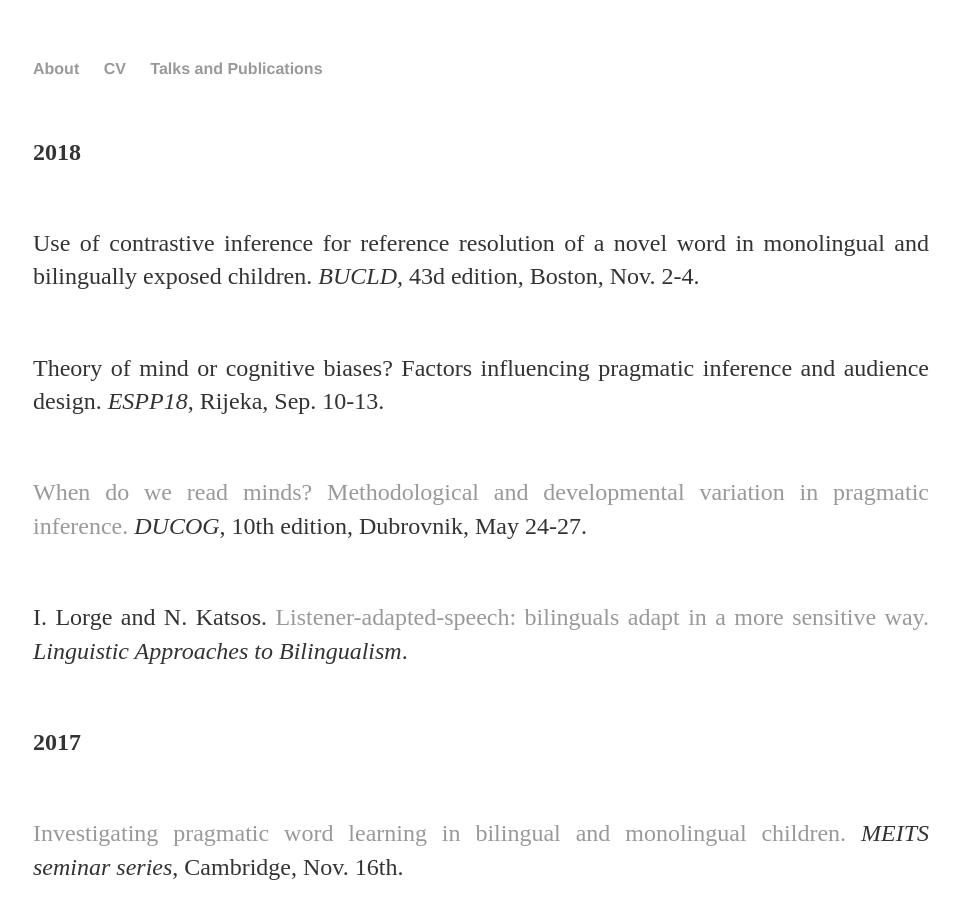
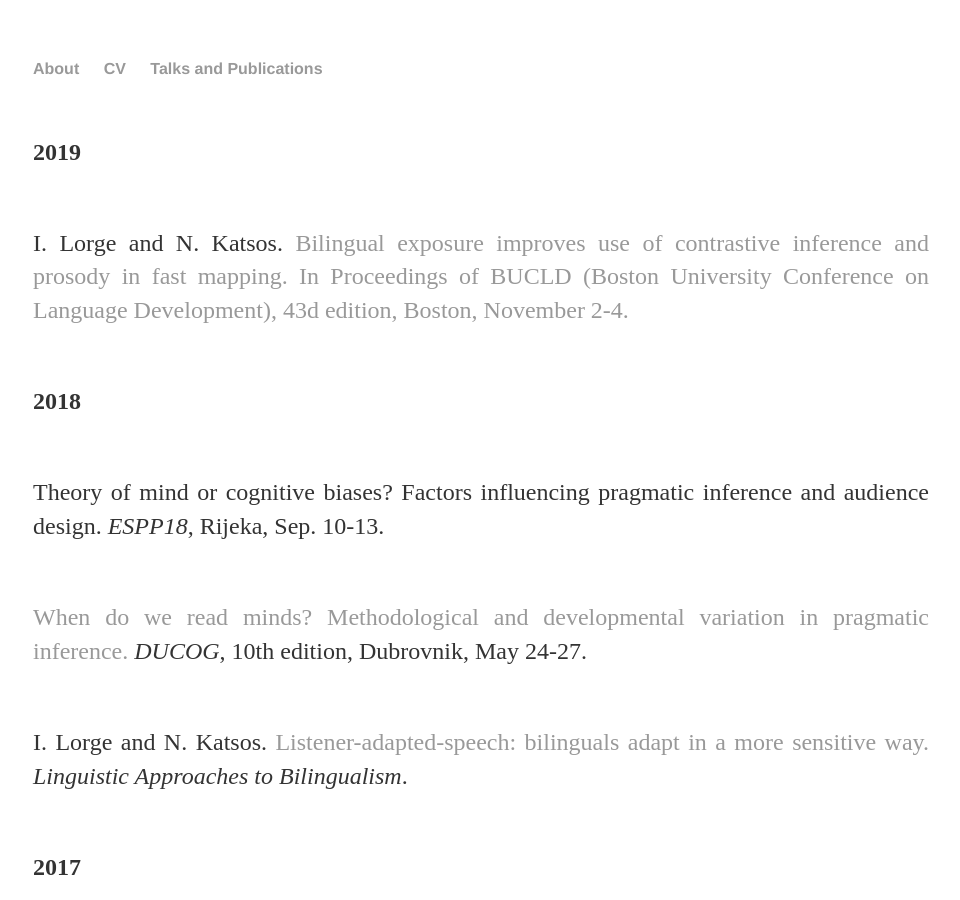
Before and after one commit to isabellelorge/isabellelorge.github.io, a Jekyll site: the page built from Publications.html, in a window 1280 px wide and 900 px high. Shown: the whole window, without its empty margins (159-1119 px from the left). Built offline with Jekyll 4.4.1, drawn with Linux system fonts in a browser that asks for light colours.

Commit message:
Update Publications.html

```diff
--- a/Publications.html
+++ b/Publications.html
@@ -13,12 +13,18 @@ title: Talks and publications
 
 <p><br>
 
-	<b>2018</b>
+	<b>2019</b>
 <br> </p>
 <p><br>
-Use of contrastive inference for reference resolution of a novel word in monolingual
-and bilingually exposed children. <i>BUCLD</i>, 43d edition, Boston, Nov. 2-4.
+I. Lorge and N. Katsos. <a href ="http://www.lingref.com/bucld/43/BUCLD43-28.pdf">
+Bilingual exposure improves use of contrastive inference and
+prosody in fast mapping. In Proceedings of BUCLD (Boston University Conference on
+Language Development), 43d edition, Boston, November 2-4.
 <br> </p>
+<p><br>
+
+	<b>2018</b>
+
 <p><br>
 Theory of mind or cognitive biases? Factors influencing pragmatic inference and
 audience design. <i>ESPP18</i>, Rijeka, Sep.
```
